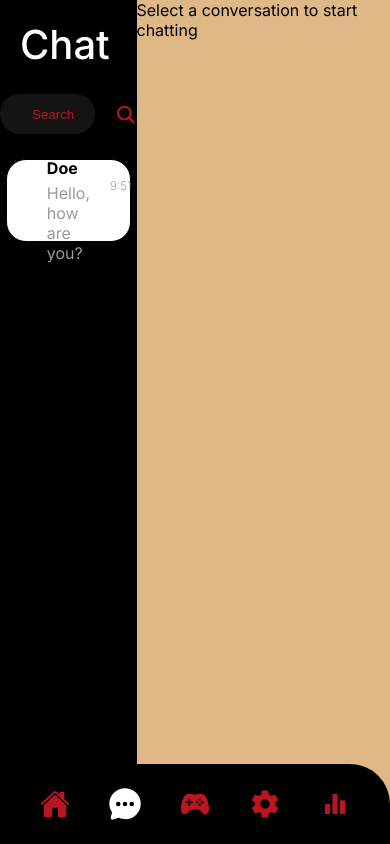
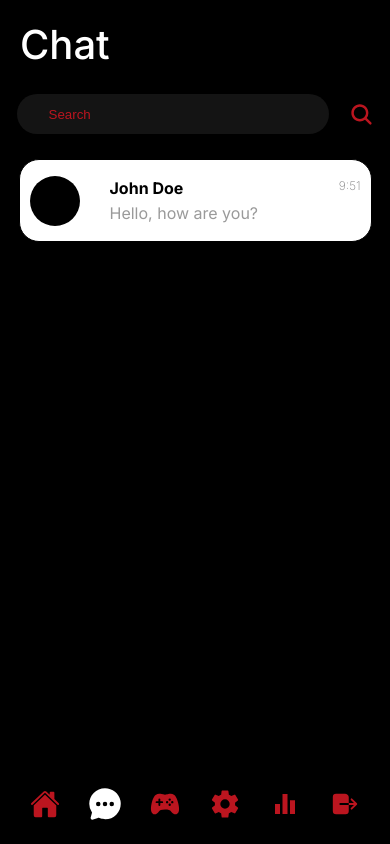
Before and after one commit to kaoutar-12/transcendence_42, a Next.js app: page /chat in a window 390 px wide. Built offline with nearby package versions, Linux system fonts and the light colour scheme.

Commit message:
working on chat

```diff
--- a/app/chat/page.tsx
+++ b/app/chat/page.tsx
@@ -5,7 +5,7 @@ import React from "react";
 type Props = {};
 
 const page = (props: Props) => {
-  return <ChatBox isEmpty={true} />;
+  return <ChatBox />;
 };
 
 export default page;
--- a/components/ChatBox.tsx
+++ b/components/ChatBox.tsx
@@ -1,51 +1,13 @@
 import React from "react";
-import '@/styles/chat.css'
+import "@/styles/chat.css";
 
 type Props = {
-  isEmpty?: boolean;
 };
 
 const ChatBox = (props: Props) => {
-  const userId = 1;
-
-  const messages = [
-    {
-      id: 1,
-      text: "Hello",
-      user: {
-        id: 1,
-        name: "John Doe",
-        avatar: "https://randomuser.me/api/portraits",
-      },
-    },
-    {
-      id: 2,
-      text: "Hi",
-      user: {
-        id: 2,
-        name: "Jane Doe",
-        avatar: "https://randomuser.me/api/portraits",
-      },
-    },
-  ];
-
   return (
     <div className="right">
-      {props.isEmpty === true ? (
-        <div className="empty">Select a conversation to start chatting</div>
-      ) : (
-        <>
-          {messages.map((message) => (
-            <div key={message.id} className="message">
-              <img src={message.user.avatar} alt={message.user.name} />
-              <div className="">
-                <div>{message.user.name}</div>
-                <div>{message.text}</div>
-              </div>
-            </div>
-          ))}
-        </>
-      )}
+      <div className="empty">Select a conversation to start chatting</div>
     </div>
   );
 };
--- a/components/Conversation.tsx
+++ b/components/Conversation.tsx
@@ -1,11 +1,18 @@
-import React from 'react'
-import '@/styles/conversation.css'
+'use client';
 
-type Props = {}
+import React, { use } from "react";
+import "@/styles/conversation.css";
+import { useRouter } from "next/navigation";
+
+type Props = {};
 
 const Conversation = (props: Props) => {
+  const router = useRouter();
+
   return (
-    <div className="conversation">
+    <div className="conversation" onClick={() => {
+      router.push("/chat/1");
+    }}>
       <div className="image"></div>
       <div className="main">
         <div className="name">John Doe</div>
@@ -13,7 +20,7 @@ const Conversation = (props: Props) => {
       </div>
       <div className="time">9:51</div>
     </div>
-  )
-}
+  );
+};
 
-export default Conversation
+export default Conversation;
--- a/components/Sidebar.tsx
+++ b/components/Sidebar.tsx
@@ -20,10 +20,8 @@ import { usePathname } from "next/navigation";
 type Props = {};
 
 const Sidebar = (props: Props) => {
-
   const pathname = usePathname();
-  useEffect(() => {
-  }, [pathname]);
+  useEffect(() => {}, [pathname]);
 
   const routes = [
     {
@@ -57,13 +55,15 @@ const Sidebar = (props: Props) => {
           </div>
           {routes.map((route, index) => {
             const isActive = pathname === route.href;
-            console.log("isActive", isActive);
             return (
               <Link
                 key={index}
                 href={route.href}
                 className="icon"
-                style={{ color: isActive ? "white" : " #bb151f" , transform: isActive ? "scale(1.2)" : ""}}
+                style={{
+                  color: isActive ? "white" : " #bb151f",
+                  transform: isActive ? "scale(1.2)" : "",
+                }}
               >
                 {route.icon}
               </Link>
--- a/styles/chat.css
+++ b/styles/chat.css
@@ -14,10 +14,20 @@
   width: 35%;
   gap: 20px;
   align-items: center;
+
+  @media screen and (max-width: 768px) {
+    width: 100%;
+  }
 }
 
-.chat-text{
-  color:white;
+.isOpen {
+  @media screen and (max-width: 768px) {
+    display: none;
+  }
+}
+
+.chat-text {
+  color: white;
   font-size: 40px;
   font-weight: 500;
   margin-left: 20px;
@@ -29,6 +39,10 @@
   flex-direction: column;
   background: burlywood;
   width: 80%;
+
+  @media screen and (max-width: 768px) {
+    display: none;
+  }
 }
 
 .top-conversations {
@@ -44,7 +58,7 @@
   padding-left: 20px;
   padding-top: 10px;
 }
-.chat-search{
+.chat-search {
   width: 100%;
   height: 50px;
   display: flex;
@@ -52,8 +66,8 @@
   gap: 20px;
   justify-content: center;
 }
-.search{
-  width:80%;
+.search {
+  width: 80%;
   height: 80%;
   display: flex;
   align-items: center;
@@ -61,7 +75,7 @@
   background: #141414;
 }
 
-.search input{
+.search input {
   width: 100%;
   height: 100%;
   background: transparent;
@@ -70,16 +84,15 @@
   margin-left: 30px;
 }
 
-.search input:focus{
+.search input:focus {
   outline: none;
 }
 
 .chat-search input::placeholder {
   color: #bb151f;
-
 }
 
-.search-icon{
+.search-icon {
   width: 25px;
   height: 25px;
   display: flex;
@@ -89,6 +102,6 @@
   cursor: pointer;
 }
 
-.search-icon:hover{
+.search-icon:hover {
   color: white;
 }
--- a/styles/sidebar.css
+++ b/styles/sidebar.css
@@ -22,7 +22,6 @@
 
   @media screen and (max-width: 768px) {
     display: none;
-
   }
 }
 
@@ -41,21 +40,21 @@
   transition-duration: 0.2s;
   transition-timing-function: linear;
 
-    @media screen and (max-width: 768px) and (min-width: 321px){
+  @media screen and (max-width: 768px) and (min-width: 321px) {
     width: 30px;
     height: 30px;
   }
-    @media screen and (max-width: 320px){
+  @media screen and (max-width: 320px) {
     width: 25px;
     height: 25px;
   }
 }
 
-.tst{
+.tst {
   color: white;
 }
 
-  .icon:hover{
+.icon:hover {
   color: #ffffff;
   transform: scale(1.2);
   cursor: pointer;
@@ -65,19 +64,13 @@
   margin-bottom: 50px;
 }
 
-
-  .logout{
+.logout {
   margin-bottom: 30px;
-
-    @media screen and (max-width: 768px) {
-      display: none;
-    }
+  color: #bb151f;
 }
 
-
-  @media screen and (max-width: 599px) and (min-width: 321px){
-
-    .sidebar{
+@media screen and (max-width: 599px) and (min-width: 321px) {
+  .sidebar {
     display: flex;
     background: black;
     justify-content: center;
@@ -87,17 +80,26 @@
     width: 100%;
     height: 80px;
     border-radius: 40px 40px 0 0;
+    flex-direction: row;
+    gap: 30px;
   }
-    .icons{
+  .icons {
     display: flex;
     flex-direction: row;
+    justify-content: center;
+    align-items: center;
+    gap: 30px;
+  }
+  .logout {
+    margin-bottom: 0px;
+    display: flex;
     justify-content: center;
     align-items: center;
   }
 }
 
-  @media screen and (max-width: 320px){
-    .sidebar{
+@media screen and (max-width: 320px) {
+  .sidebar {
     display: flex;
     background: black;
     justify-content: center;
@@ -107,8 +109,9 @@
     width: 100%;
     height: 80px;
     border-radius: 40px 40px 0 0;
+    gap: 30px;
   }
-    .icons{
+  .icons {
     display: flex;
     flex-direction: row;
     justify-content: center;
@@ -117,9 +120,8 @@
   }
 }
 
-  @media screen and (max-width: 768px) and (min-width: 600px){
-
-    .sidebar{
+@media screen and (max-width: 768px) and (min-width: 600px) {
+  .sidebar {
     display: flex;
     background: black;
     justify-content: center;
@@ -129,15 +131,23 @@
     width: 100%;
     height: 80px;
     border-radius: 40px 40px 0 0;
+    flex-direction: row;
+    gap: 70px;
   }
-    .icons{
+  .logout {
+    margin-bottom: 0px;
+    display: flex;
+    justify-content: center;
+    align-items: center;
+  }
+  .icons {
     display: flex;
     flex-direction: row;
     justify-content: center;
     align-items: center;
     gap: 70px;
   }
-    .icon{
+  .icon {
     width: 35px;
     height: 35px;
   }
```
Also changed, not shown: app/chat/[id]/page.tsx (+20 -2 lines). Lines whose indentation alone changed are shown as unchanged.
